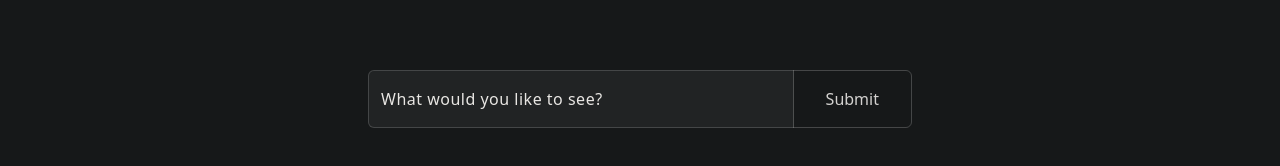
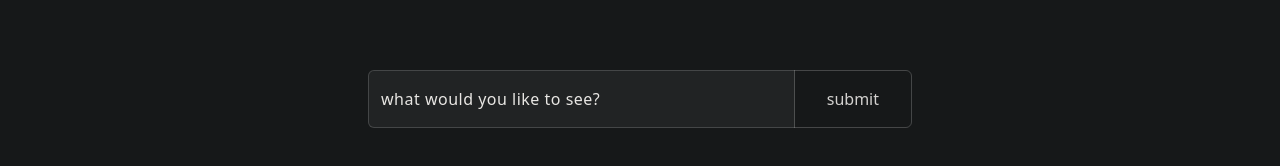
Before and after one commit to CalebTracey/ai-interaction-ui, a React (Create React App) app: page / in a window 1280 px wide. Shown: the part 330-496 px from the top of the page. Built offline with nearby package versions, Linux system fonts and the light colour scheme.

Commit message:
working state commit

```diff
--- a/src/components/InputForm.tsx
+++ b/src/components/InputForm.tsx
@@ -1,11 +1,16 @@
-import React, { ChangeEvent, SetStateAction, Dispatch, FormEvent } from 'react'
+import React, {
+  ChangeEvent,
+  SetStateAction,
+  Dispatch,
+  FormEvent,
+  useState,
+} from 'react'
 import { Form, InputGroup } from 'react-bootstrap'
 import ContentButtonContainer from '../containers/ContentButtonContainer'
 import Handler from '../services/Handler'
 import ScrollResultButton from './buttons/ScrollResultButton'
 import SubmitButton from './buttons/SubmitButton'
 
-// const resultContainerId = 'results-container'
 interface Props {
   result: ResultI | undefined
   respCount: number
@@ -32,6 +37,10 @@ export const InputForm = (props: Props): JSX.Element => {
     setResult,
   } = props
 
+  const defaultLabel = 'what would you like to see?'
+  const focusLabel = 'type here'
+  const [label, setLabel] = useState(defaultLabel)
+
   const handleOnChange = (
     e: ChangeEvent<HTMLInputElement | HTMLTextAreaElement>,
   ): (() => void) => {
@@ -52,13 +61,23 @@ export const InputForm = (props: Props): JSX.Element => {
     setRespCount(0)
   }
 
+  const handleFormFocus = (): void => {
+    setLabel(focusLabel)
+  }
+
+  const handleFormBlur = (): void => {
+    setLabel(defaultLabel)
+  }
+
   return (
     <Form className='form-input-container' onSubmit={handleSubmit}>
       <InputGroup>
         <Form.FloatingLabel
           controlId='floatingInput'
-          label='What would you like to see?'
+          label={label}
           className='floating-label'
+          onBlur={handleFormBlur}
+          onFocus={handleFormFocus}
         >
           <Form.Control
             onChange={handleOnChange}
--- a/src/components/buttons/SubmitButton.tsx
+++ b/src/components/buttons/SubmitButton.tsx
@@ -15,7 +15,7 @@ const SubmitButton = (props: Props): JSX.Element => {
       type='submit'
       disabled={isLoading}
     >
-      {isLoading ? <GrowSpinner /> : <span>Submit</span>}
+      {isLoading ? <GrowSpinner /> : <span>submit</span>}
     </Button>
   )
 }
```
